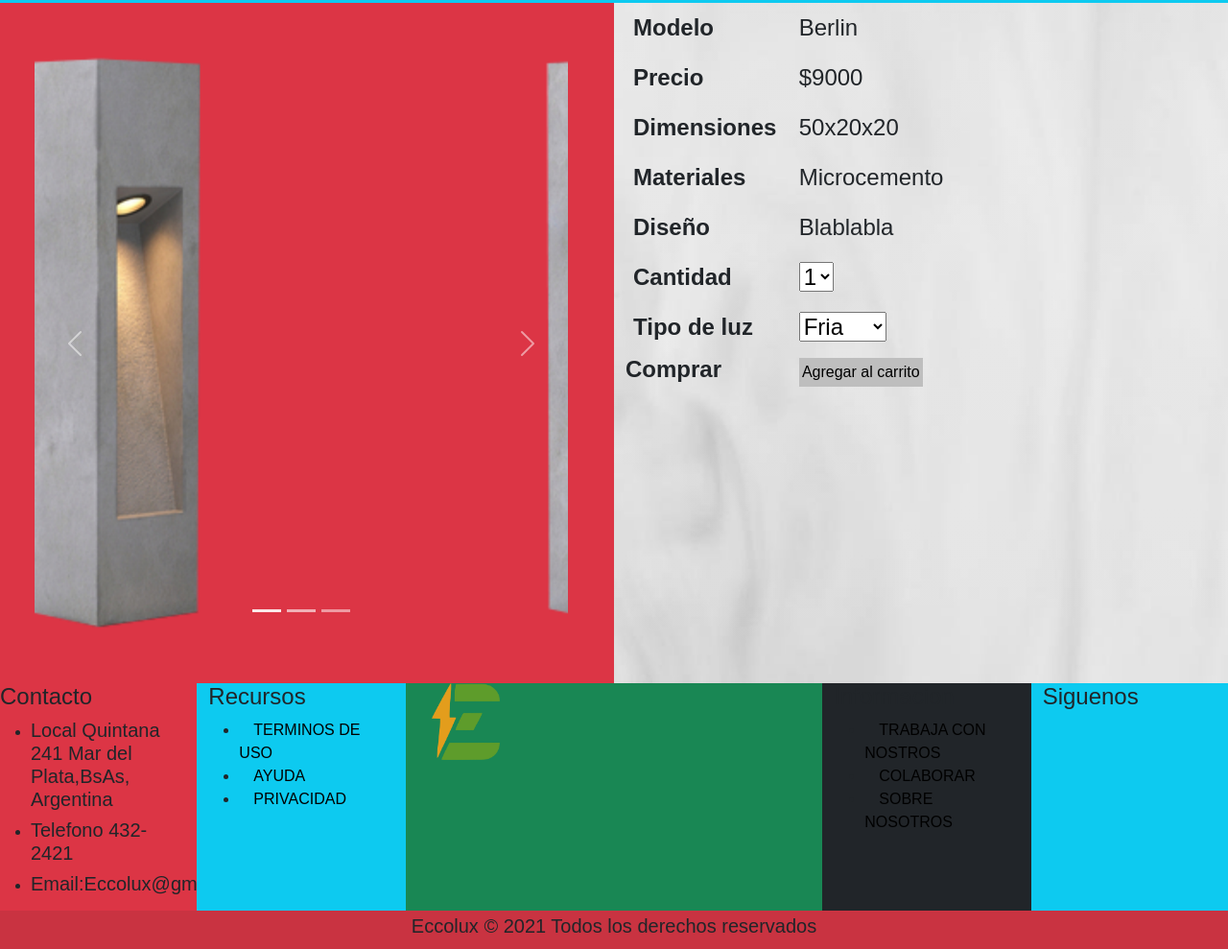
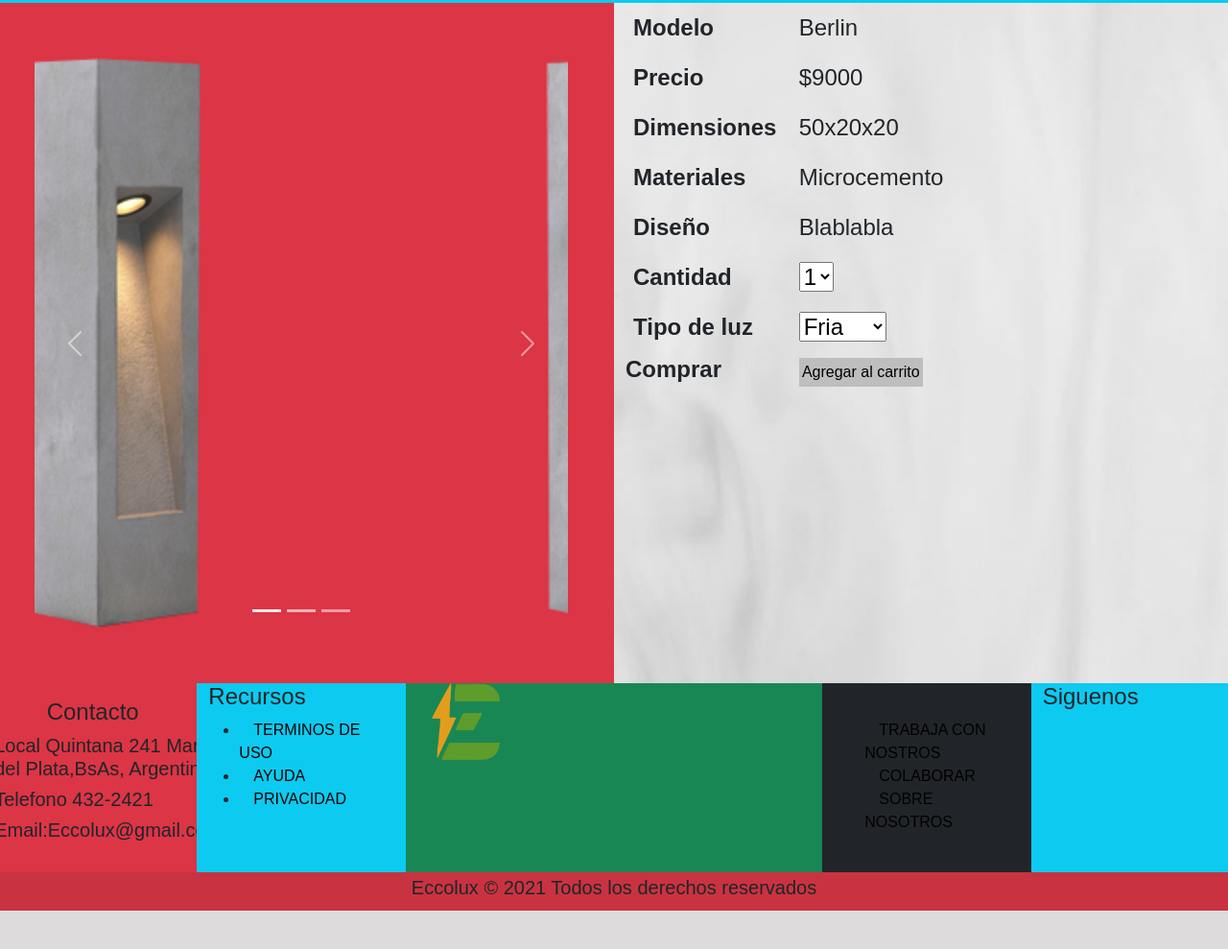
Before and after one commit to francogiusto/EccoluxFrancoGiusto, a plain HTML site: page BerlinBootstrap.html in a window 1280 px wide. Shown: the part 177-1166 px from the top of the page at 96% size. After the commit the page ends 1126 px from the top, so only its background shows below. Drawn offline with nearby package versions, Linux system fonts and the light colour scheme.

Commit message:
aplicacion de sass

```diff
--- a/BerlinBootstrap.html
+++ b/BerlinBootstrap.html
@@ -163,16 +163,19 @@
 
 
   <footer>
+
+
       <div class="row">
-          <div class="bg-danger col-sm-6 col-lg-2">
-            <section>
+
+          <div class="bg-danger col-sm-6 col-lg-2 p-3">
+            <div id="contacto2">
                 <h4>Contacto</h4>
-                <ul class="">
+                <ul>
                     <li><h5>Local Quintana 241 Mar del Plata,BsAs, Argentina</h5></li>
                     <li><h5>Telefono 432-2421</h5></Li>
                     <li><h5>Email:Eccolux@gmail.com</h5></li>
                 </ul>
-              </section>
+              </div>
 
           </div>
 
--- a/style.css
+++ b/style.css
@@ -96,8 +96,8 @@ body{
 /*-- Ubicacion imagenes inicio--*/
 
 .espacioImagenes{
-    width: 400px;
-    height: 600px;
+    width: 100vh;
+    height: 45vw;
 }
 
 .berlin{
@@ -221,6 +221,8 @@ body{
     display: inline-block;
     padding-top: 1rem;
 }
+
+
 
 /*--Footer fin--*/
 
@@ -426,3 +428,12 @@ body{
 }
 
 /*--Sobre Nosotros fin--*/
+
+
+
+
+#contacto2{
+    align-items: center;
+    justify-items: center;
+    justify-content: center
+}
```
Also changed, not shown: index.html (+3 -3 lines), 1 other file.
